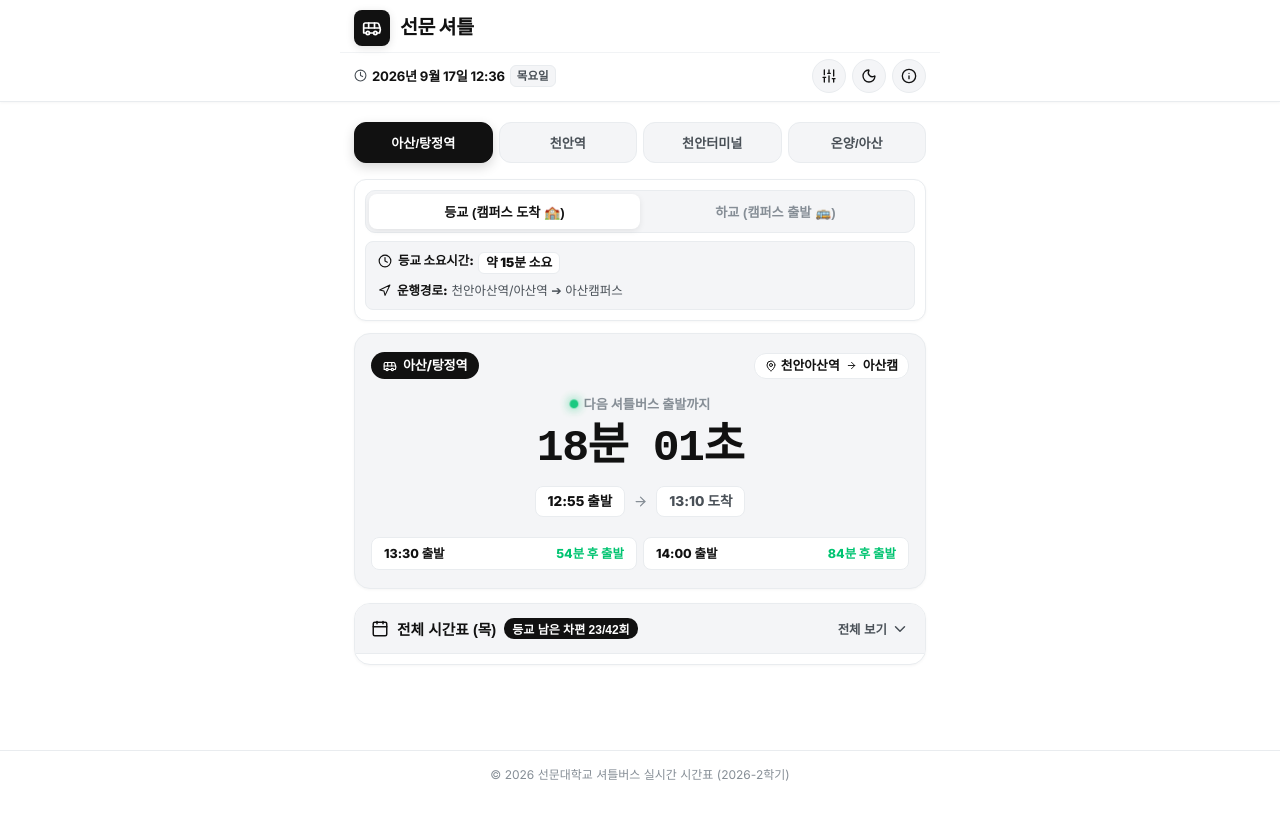
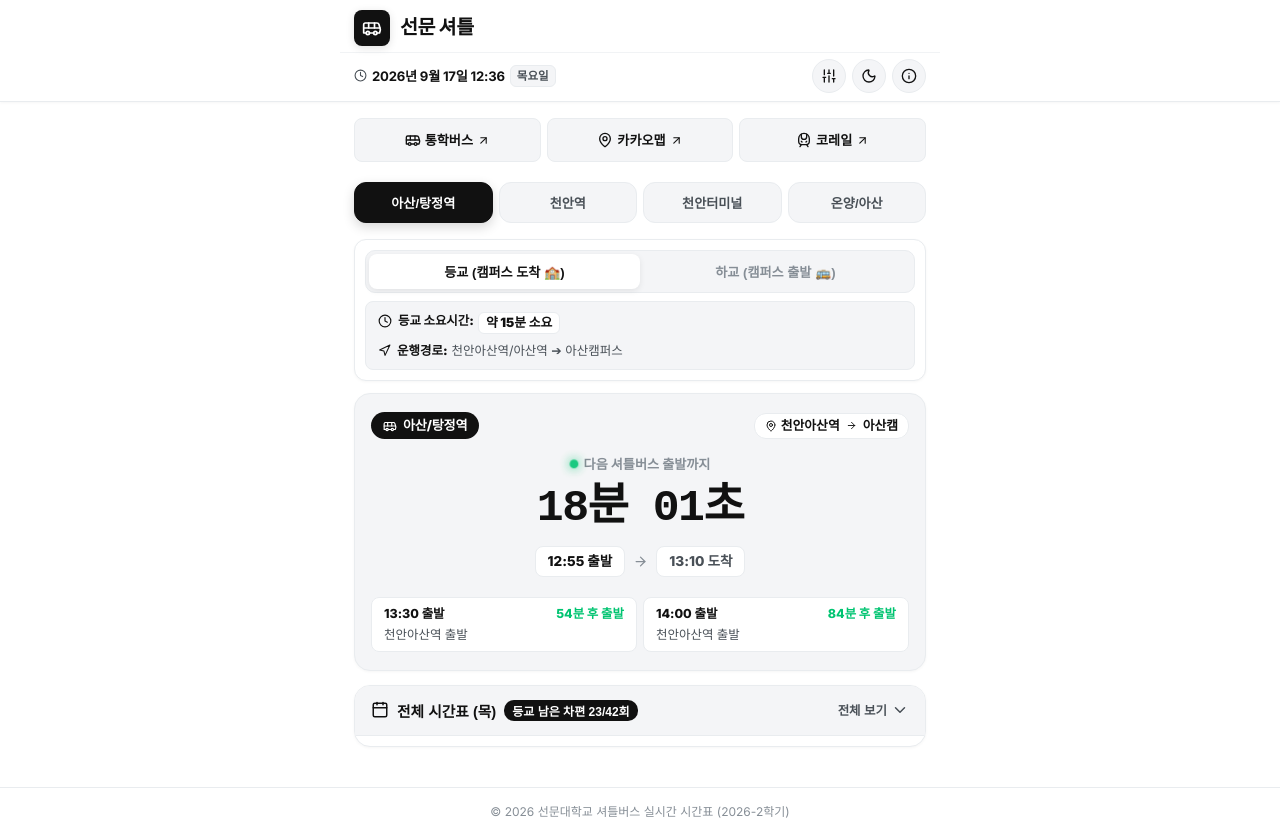
Before and after one commit to totk0626/sunmoon-shuttle, a React (Vite) app: page / in a window 1280 px wide. Before the commit the page ends 800 px from the top, so only its background shows below. Built offline with nearby package versions, Linux system fonts and the light colour scheme; no server answers.

Commit message:
Fix shuttle stop guidance and schedule validity; preserve travel shortcuts

```diff
--- a/package.json
+++ b/package.json
@@ -9,6 +9,7 @@
     "predeploy": "npm run build",
     "deploy": "gh-pages -d dist",
     "lint": "oxlint",
+    "test": "node --test src/utils/*.test.js",
     "stats": "node scripts/check-stats.js",
     "preview": "vite preview"
   },
--- a/src/App.jsx
+++ b/src/App.jsx
@@ -5,6 +5,7 @@
 import TimetableList from './components/TimetableList';
 import TimeSimulator from './components/TimeSimulator';
 import ConvenienceModal from './components/ConvenienceModal';
+import TravelLinks from './components/TravelLinks';
 import { ROUTES } from './data/shuttleData';
 import { recordVisit } from './utils/analytics';
 
@@ -61,6 +62,7 @@
       />
 
       <main className="main-content container">
+        <TravelLinks />
         <RouteSelector
           selectedRouteId={selectedRouteId}
           onSelectRoute={setSelectedRouteId}
@@ -88,14 +90,13 @@
         </div>
       </footer>
 
-      <TimeSimulator
-        isOpen={isSimulatorOpen}
+      {isSimulatorOpen && <TimeSimulator
         onClose={() => setIsSimulatorOpen(false)}
         currentTime={effectiveTime}
         onSetSimulatedTime={(date) => setSimulatedTime(date)}
         onResetTime={() => setSimulatedTime(null)}
         isSimulated={!!simulatedTime}
-      />
+      />}
 
       <ConvenienceModal
         isOpen={isConvenienceOpen}
--- a/src/components/NextShuttleCard.jsx
+++ b/src/components/NextShuttleCard.jsx
@@ -1,22 +1,14 @@
-import React, { useState, useEffect } from 'react';
-import { Bus, Clock, MapPin, Zap, ShieldCheck, AlertTriangle, Sliders, ArrowRight } from 'lucide-react';
+import React from 'react';
+import { Bus, Clock, MapPin, ShieldCheck, AlertTriangle, Sliders, ArrowRight } from 'lucide-react';
 import { getUpcomingBuses, formatRemainingTime, getDayInfo } from '../utils/timeUtils';
 
 export default function NextShuttleCard({ selectedRoute, currentTime, directionFilter, onOpenSimulator }) {
-  const [secCountdown, setSecCountdown] = useState(0);
-
   const upcomingList = getUpcomingBuses(selectedRoute, currentTime, directionFilter);
   const nextBus = upcomingList[0];
   const subsequentBuses = upcomingList.slice(1, 3);
   const dayInfo = getDayInfo(currentTime, selectedRoute);
 
-  useEffect(() => {
-    if (!nextBus) return;
-    const currentMins = currentTime.getHours() * 60 + currentTime.getMinutes();
-    const currentSecs = currentTime.getSeconds();
-    const remainingSecs = (nextBus.depMins - currentMins) * 60 - currentSecs;
-    setSecCountdown(Math.max(0, remainingSecs));
-  }, [currentTime, nextBus]);
+  const secCountdown = Math.max(0, nextBus?.diffSecs ?? 0);
 
   const formatSecsToMinSec = (totalSeconds) => {
     if (totalSeconds <= 0) return '지금 출발!';
@@ -43,14 +35,14 @@
 
   return (
     <div className="next-shuttle-widget-wrap">
-      {dayInfo.isNoService ? (
+      {dayInfo.isOutsideTerm || dayInfo.isNoService ? (
         <div className="end-service-widget">
           <AlertTriangle size={32} color="#f59e0b" style={{ margin: '0 auto 8px auto' }} />
           <div className="end-service-title">
-            {dayInfo.holidayRule ? `${dayInfo.holidayRule.name} 셔틀 미운행 🚫` : '셔틀버스 미운행 🚫'}
+            {dayInfo.isOutsideTerm ? '최신 시간표 확인 필요' : dayInfo.holidayRule ? `${dayInfo.holidayRule.name} 셔틀 미운행 🚫` : '셔틀버스 미운행 🚫'}
           </div>
           <div className="end-service-desc">
-            {dayInfo.noServiceReason || '해당 날짜에는 셔틀버스가 운행하지 않습니다.'}
+            {dayInfo.isOutsideTerm ? dayInfo.specialNotice : dayInfo.noServiceReason || '해당 날짜에는 셔틀버스가 운행하지 않습니다.'}
           </div>
           <button type="button" className="modal-reset-btn" onClick={onOpenSimulator} style={{ width: 'auto', display: 'inline-flex', padding: '8px 16px' }}>
             <Sliders size={14} /> 다른 날짜/시각 설정해보기
@@ -107,11 +99,13 @@
                 <>
                   <ArrowRight size={15} style={{ color: 'var(--text-muted)', flexShrink: 0 }} />
                   <div className="badge-dest-box">
-                    {nextBus.destTimeStr} 도착
+                    {nextBus.destTimeStr} {nextBus.destTimeLabel}
                   </div>
                 </>
               )}
             </div>
+
+            {nextBus.boardingNotice && <div className="friday-notice-strip"><MapPin size={12} /> {nextBus.boardingNotice}</div>}
 
             {dayInfo.specialNotice ? (
               <div className="friday-notice-strip" style={{ backgroundColor: 'rgba(59, 130, 246, 0.15)', color: '#2563eb' }}>
@@ -131,6 +125,7 @@
                 <div key={idx} className="mini-trip-card">
                   <span className="mini-dep">{bus.depTimeStr} 출발</span>
                   <span className="mini-diff">{formatRemainingTime(bus.diffMins)}</span>
+                  {directionFilter === 'to_school' && <span className="mini-location">{bus.depLocation} 출발</span>}
                 </div>
               ))}
             </div>
--- a/src/components/RouteSelector.jsx
+++ b/src/components/RouteSelector.jsx
@@ -1,6 +1,6 @@
 import React from 'react';
 import { ROUTES } from '../data/shuttleData';
-import { Navigation, Clock, AlertTriangle } from 'lucide-react';
+import { Navigation, Clock } from 'lucide-react';
 
 export default function RouteSelector({
   selectedRouteId,
--- /dev/null
+++ b/src/components/TravelLinks.jsx
@@ -0,0 +1,55 @@
+import { useState } from 'react';
+import { ArrowUpRight, Bus, MapPin, TrainFront, X } from 'lucide-react';
+import { getTravelLink, TRAVEL_SERVICES } from '../utils/travelLinks';
+
+export default function TravelLinks() {
+  const [fallbackService, setFallbackService] = useState(null);
+
+  const openService = (event, service) => {
+    // Keep normal link behavior for new tabs and modified clicks.
+    if (event.button !== 0 || event.metaKey || event.ctrlKey || event.shiftKey || event.altKey) return;
+    const target = getTravelLink(service, navigator);
+    if (target === service.webUrl) return;
+
+    event.preventDefault();
+    setFallbackService(service);
+    // A direct user gesture is required by mobile browsers. Do not redirect on
+    // a timer: returning from the app must not unexpectedly open another page.
+    window.location.assign(target);
+  };
+
+  const icons = { commuter: Bus, kakao: MapPin, korail: TrainFront };
+
+  return (
+    <section className="travel-shortcuts" aria-label="등하교 바로가기">
+      <nav className="travel-links" aria-label="교통 서비스">
+        {TRAVEL_SERVICES.map(service => {
+          const Icon = icons[service.id];
+          return (
+            <a
+              key={service.id}
+              className="travel-link"
+              href={service.webUrl}
+              onClick={event => openService(event, service)}
+            >
+              <Icon size={16} aria-hidden="true" />
+              <span>{service.name}</span>
+              <ArrowUpRight size={13} aria-hidden="true" />
+            </a>
+          );
+        })}
+      </nav>
+      {fallbackService && (
+        <div className="travel-fallback" role="status">
+          <div>
+            <span>{fallbackService.name} 앱이 열리지 않나요?</span>
+            <a href={fallbackService.webUrl}>웹으로 이용</a>
+          </div>
+          <button type="button" onClick={() => setFallbackService(null)} aria-label="앱 실행 안내 닫기">
+            <X size={16} aria-hidden="true" />
+          </button>
+        </div>
+      )}
+    </section>
+  );
+}
--- a/src/data/shuttleData.js
+++ b/src/data/shuttleData.js
@@ -1,4 +1,5 @@
 // 2026-2학기 선문대학교 셔틀버스 시간표 데이터 (2026.9.1 ~ 12.14)
+export const SCHEDULE_PERIOD = { startDate: '2026-09-01', endDate: '2026-12-14' };
 
 export const HOLIDAY_NOTICES = [
   { title: '추석 연휴', date: '9.24(목) ~ 9.26(토)', note: '셔틀버스 운행 없음', type: 'off' },
@@ -131,7 +132,7 @@
       { id: 2, campusDep: null, cheonanDep: '08:30', campusArr: '09:00', friOff: true, note: '금(X)' },
       { id: 3, campusDep: null, cheonanDep: '08:40', campusArr: '09:10', friOff: false, note: '' },
       { id: 4, campusDep: null, cheonanDep: '08:45', campusArr: '09:15', friOff: true, note: '금(X)' },
-      { id: 5, campusDep: null, cheonanDep: '08:50', campusArr: '09:05', friOff: false, note: '중간노선 (하이렉스파 출발)' },
+      { id: 5, campusDep: null, cheonanDep: '08:50', campusArr: '09:05', boardingLocation: '하이렉스파', friOff: false, note: '중간노선 (하이렉스파 출발)' },
       { id: 6, campusDep: null, cheonanDep: '08:50', campusArr: '09:20', friOff: false, note: '' },
       { id: 7, campusDep: null, cheonanDep: '09:00', campusArr: '09:30', friOff: true, note: '금(X)' },
       { id: 8, campusDep: null, cheonanDep: '09:05', campusArr: '09:35', friOff: false, note: '' },
@@ -207,7 +208,7 @@
       { id: 6, campusDep: null, terminalDep: '08:40', campusArr: '09:20', friOff: true, note: '금(X)' },
       { id: 7, campusDep: null, terminalDep: '08:45', campusArr: '09:25', friOff: false, note: '' },
       { id: 8, campusDep: null, terminalDep: '08:50', campusArr: '09:30', friOff: true, note: '금(X)' },
-      { id: 9, campusDep: null, terminalDep: '08:55', campusArr: '09:10', friOff: false, note: '중간노선 (두정동 맥도날드 출발)' },
+      { id: 9, campusDep: null, terminalDep: '08:55', campusArr: '09:10', boardingLocation: '두정동 맥도날드', friOff: false, note: '중간노선 (두정동 맥도날드 출발)' },
       { id: 10, campusDep: null, terminalDep: '09:30', campusArr: '10:00', friOff: false, note: '' },
       { id: 11, campusDep: '09:30', terminalDep: '10:00', campusArr: '10:30', friOff: false, note: '' },
       { id: 12, campusDep: '10:00', terminalDep: '10:30', campusArr: '11:00', friOff: true, note: '금(X)' },
--- a/src/index.css
+++ b/src/index.css
@@ -133,6 +133,91 @@
   display: flex;
   align-items: center;
   gap: 10px;
+}
+
+.travel-shortcuts {
+  margin-bottom: 16px;
+}
+
+.travel-links {
+  display: grid;
+  grid-template-columns: repeat(3, minmax(0, 1fr));
+  gap: 6px;
+}
+
+.travel-link {
+  display: inline-flex;
+  align-items: center;
+  justify-content: center;
+  gap: 4px;
+  min-height: 44px;
+  padding: 8px 4px;
+  border: 1px solid var(--border-color);
+  border-radius: var(--radius-sm);
+  background-color: var(--bg-card);
+  color: var(--text-main);
+  font-size: clamp(0.72rem, 3vw, 0.82rem);
+  font-weight: 800;
+  text-decoration: none;
+  white-space: nowrap;
+  transition: var(--transition);
+}
+
+.travel-link:hover {
+  background-color: var(--bg-card-hover);
+}
+
+.travel-link:focus-visible,
+.travel-fallback a:focus-visible,
+.travel-fallback button:focus-visible {
+  outline: 2px solid var(--text-main);
+  outline-offset: 3px;
+}
+
+.travel-link svg {
+  flex-shrink: 0;
+}
+
+.travel-fallback {
+  display: flex;
+  align-items: center;
+  justify-content: space-between;
+  gap: 8px;
+  margin-top: 8px;
+  padding: 4px 8px 4px 12px;
+  border: 1px solid var(--border-color);
+  border-radius: var(--radius-sm);
+  background: var(--bg-card);
+  color: var(--text-sub);
+  font-size: 0.78rem;
+}
+
+.travel-fallback > div {
+  display: flex;
+  flex-wrap: wrap;
+  align-items: center;
+  gap: 4px 10px;
+}
+
+.travel-fallback a {
+  display: inline-flex;
+  align-items: center;
+  min-height: 44px;
+  color: var(--text-main);
+  font-weight: 800;
+  text-underline-offset: 3px;
+}
+
+.travel-fallback button {
+  display: inline-flex;
+  align-items: center;
+  justify-content: center;
+  min-width: 44px;
+  min-height: 44px;
+  border: none;
+  background: transparent;
+  color: var(--text-sub);
+  cursor: pointer;
 }
 
 .brand-icon {
@@ -596,7 +681,9 @@
   border: 1px solid var(--border-color);
   border-radius: var(--radius-sm);
   padding: 7px 12px;
-  display: flex;
+  display: grid;
+  grid-template-columns: auto auto;
+  gap: 4px;
   align-items: center;
   justify-content: space-between;
   font-size: 0.78rem;
@@ -604,6 +691,7 @@
 
 .mini-dep { font-weight: 800; color: var(--text-main); }
 .mini-diff { color: var(--accent-green); font-weight: 800; }
+.mini-location { grid-column: 1 / -1; color: var(--text-sub); word-break: keep-all; }
 
 .end-service-widget {
   background-color: var(--bg-card);
--- a/src/utils/timeUtils.js
+++ b/src/utils/timeUtils.js
@@ -1,4 +1,4 @@
-import { SPECIAL_SCHEDULE_RULES_2026 } from '../data/shuttleData';
+import { SPECIAL_SCHEDULE_RULES_2026, SCHEDULE_PERIOD } from '../data/shuttleData.js';
 
 /**
  * timeUtils.js - 셔틀버스 시간 계산 및 필터링 유틸리티
@@ -35,6 +35,7 @@
   const day = dateObj.getDay();
   const daysKR = ['일요일', '월요일', '화요일', '수요일', '목요일', '금요일', '토요일'];
   const dayName = daysKR[day];
+  const isOutsideTerm = dateKey < SCHEDULE_PERIOD.startDate || dateKey > SCHEDULE_PERIOD.endDate;
 
   // 1. 공휴일 및 특별 운행 규칙 확인
   const matchedRule = SPECIAL_SCHEDULE_RULES_2026.find(rule => {
@@ -47,7 +48,11 @@
   let badgeText = dayName;
   let specialNotice = '';
 
-  if (matchedRule) {
+  if (isOutsideTerm) {
+    scheduleType = 'none';
+    badgeText = '시간표 확인 필요';
+    specialNotice = `현재 시간표의 적용 기간은 ${SCHEDULE_PERIOD.startDate} ~ ${SCHEDULE_PERIOD.endDate}입니다. 해당 날짜의 최신 시간표를 확인해 주세요.`;
+  } else if (matchedRule) {
     if (matchedRule.type === 'no_service') {
       scheduleType = 'none';
       isNoService = true;
@@ -101,6 +106,7 @@
     day,
     dayName,
     scheduleType,
+    isOutsideTerm,
     isNoService,
     noServiceReason,
     badgeText,
@@ -147,6 +153,14 @@
   };
 }
 
+export function getStationStop(route, item) {
+  const stops = route.id === 'onyang_asan'
+    ? [...route.stops.filter(stop => stop.id === 'onyangDep'), ...route.stops.filter(stop => stop.id !== 'onyangDep')]
+    : route.stops;
+  const stop = stops.find(stop => stop.type === 'waypoint' && timeStringToMinutes(item[stop.id]) !== null);
+  return stop ? { name: stop.name.replace(' 출발', ''), time: item[stop.id] } : { name: '역/터미널', time: null };
+}
+
 export function getUpcomingBuses(route, dateObj, directionFilter = 'to_school') {
   if (!route) return [];
 
@@ -162,6 +176,7 @@
   const processed = [];
 
   validTrips.forEach(item => {
+    const stationStop = getStationStop(route, item);
     let depTimeStr = null;
     let depLocation = '아산캠';
     let destTimeStr = null;
@@ -169,23 +184,17 @@
 
     if (directionFilter === 'to_school') {
       // 등교 (캠퍼스행): 출발지는 역/터미널 출발 시각
-      if (route.id === 'onyang_asan') {
-        depTimeStr = item.onyangDep || item.terminalDep || item.jugongDep;
-        depLocation = '온양온천역';
-      } else {
-        depTimeStr = item.asanDep || item.cheonanDep || item.terminalDep || item.onyangDep;
-        depLocation = route.stops[1]?.name.replace(' 출발', '') || '역/터미널';
-      }
+      depTimeStr = stationStop.time;
+      depLocation = item.boardingLocation || stationStop.name;
       destTimeStr = item.campusArr;
       destLocation = '아산캠';
     } else {
       // 하교 (캠퍼스 출발): 출발지는 아산캠퍼스 출발 시각
       depTimeStr = item.campusDep;
-      const isHall = depTimeStr && isStudentCouncilTime(depTimeStr);
       depLocation = '아산캠';
 
-      destTimeStr = item.asanDep || item.cheonanDep || item.terminalDep || item.onyangDep || item.campusArr;
-      destLocation = route.stops[1]?.name.replace(' 출발', '') || '역/터미널';
+      destTimeStr = stationStop.time;
+      destLocation = stationStop.name;
     }
 
     if (!depTimeStr) return;
@@ -207,6 +216,10 @@
       depLocation,
       destTimeStr,
       destLocation,
+      // 원본의 역 출발 시각을 도착 시각으로 단정하지 않는다.
+      destTimeLabel: directionFilter === 'to_school' ? '도착' : '정류장 출발 기준',
+      boardingNotice: directionFilter === 'to_school' ? ''
+        : `공대 승강장 출발${['weekday', 'friday'].includes(scheduleInfo.scheduleType) && isStudentCouncilTime(depTimeStr) ? ' · 학생회관 경유 (표시 시각은 공대 출발 기준)' : ''}`,
       depMins,
       diffMins,
       diffSecs,
--- /dev/null
+++ b/src/utils/travelLinks.js
@@ -0,0 +1,29 @@
+export const TRAVEL_SERVICES = [
+  {
+    id: 'commuter',
+    name: '통학버스',
+    webUrl: 'https://smu.busro.net:456/rsvc/login.html?goUrl=/rsvc/'
+  },
+  {
+    id: 'kakao',
+    name: '카카오맵',
+    webUrl: 'https://map.kakao.com/',
+    // Official cross-platform mobile app bridge:
+    // https://apis.map.kakao.com/ios_v2/docs/getting-started/urlscheme/
+    mobileUrl: 'https://m.map.kakao.com/scheme/open'
+  },
+  {
+    id: 'korail',
+    name: '코레일',
+    webUrl: 'https://www.korail.com/',
+    // Main-screen scheme used by Korail's official web bundle. External app
+    // handoff depends on the installed app/browser; keep a visible web fallback.
+    mobileUrl: 'korailtalk://gotoMainViewContoller'
+  }
+];
+
+export function getTravelLink(service, device = {}) {
+  const isMobile = /Android|iPhone|iPad|iPod/i.test(device.userAgent || '')
+    || (device.platform === 'MacIntel' && device.maxTouchPoints > 1);
+  return isMobile && service.mobileUrl ? service.mobileUrl : service.webUrl;
+}
```
Also changed, not shown: src/components/TimeSimulator.jsx (+5 -4 lines), src/components/TimetableList.jsx (+15 -23 lines), 1 other file (tests, documents, lock files or other folders).
